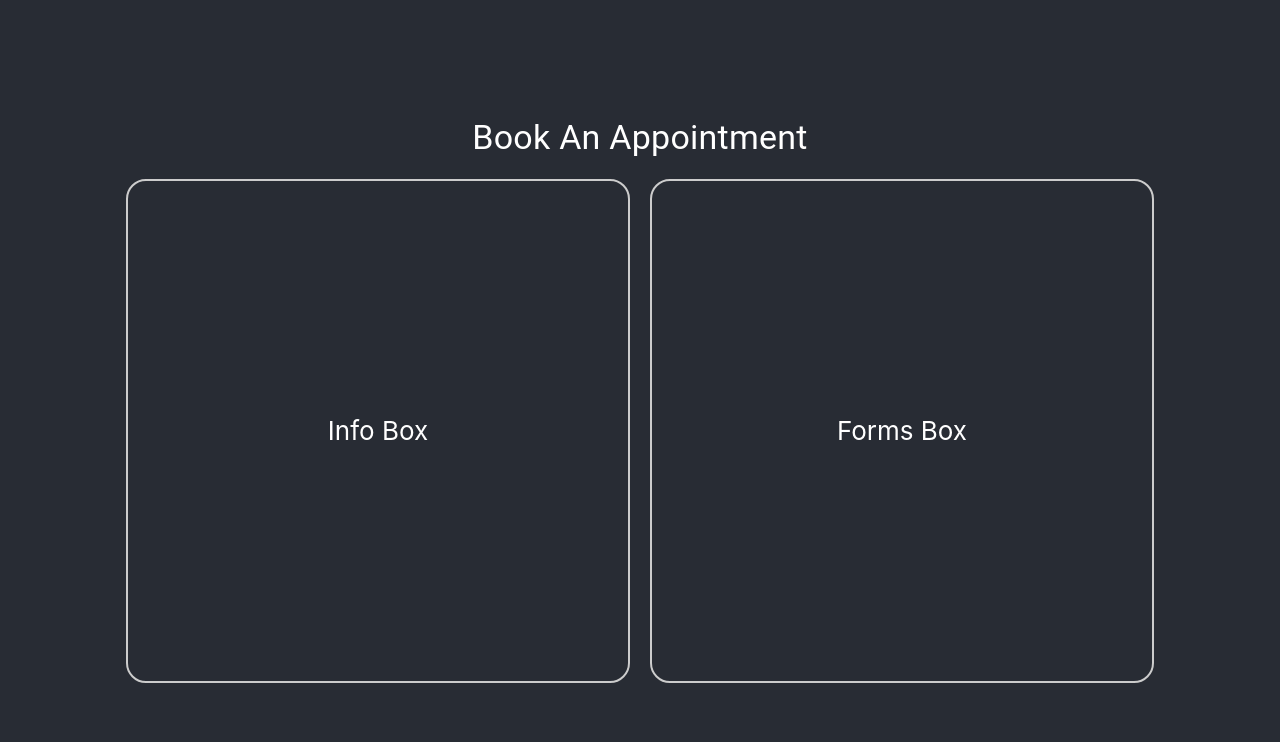
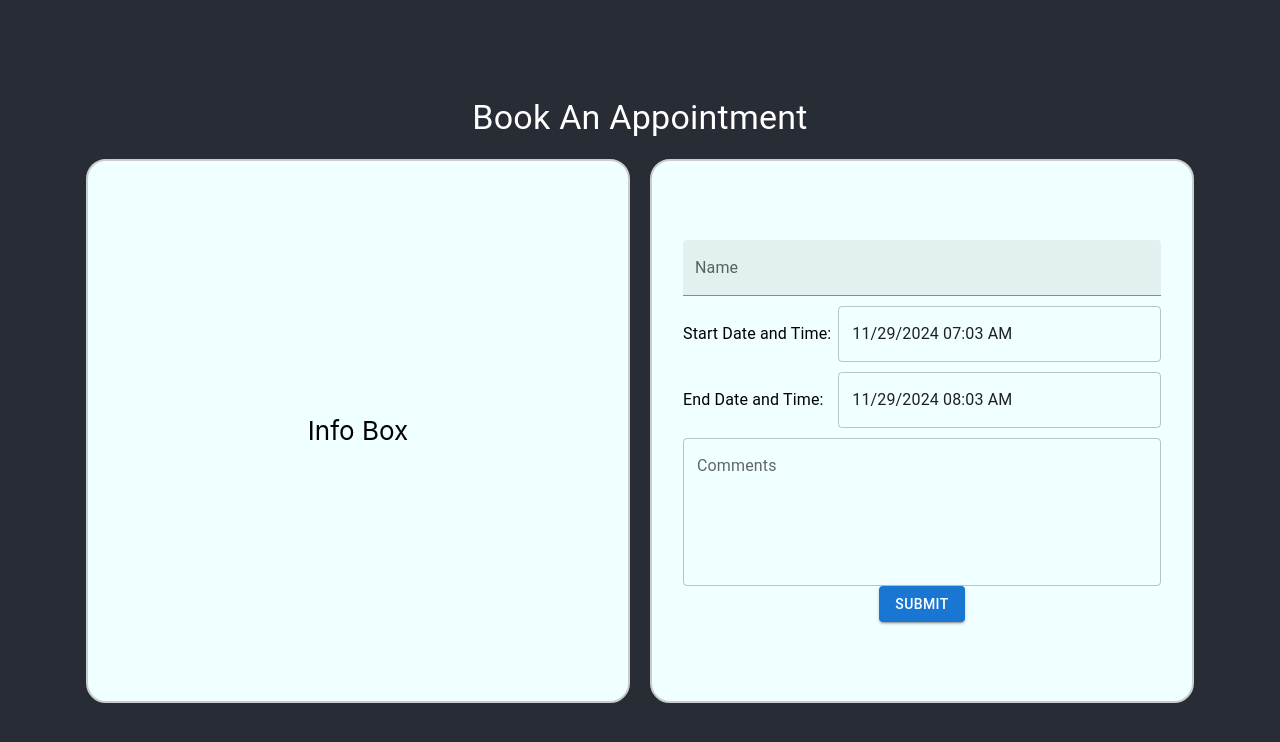
Before and after one commit to Granada-JT/appointments-frontend, a React (Create React App) app: page / in a window 1280 px wide. Shown: the top 742 px of the page. Built offline with nearby package versions, Linux system fonts and the light colour scheme.

Commit message:
feat: add appointment form

```diff
--- a/package.json
+++ b/package.json
@@ -6,6 +6,7 @@
     "@emotion/react": "^11.13.5",
     "@emotion/styled": "^11.13.5",
     "@mui/material": "^6.1.9",
+    "@mui/x-date-pickers": "^7.23.0",
     "@testing-library/jest-dom": "^5.17.0",
     "@testing-library/react": "^13.4.0",
     "@testing-library/user-event": "^13.5.0",
@@ -13,8 +14,10 @@
     "@types/node": "^16.18.121",
     "@types/react": "^18.3.12",
     "@types/react-dom": "^18.3.1",
+    "dayjs": "^1.11.13",
     "react": "^18.3.1",
     "react-dom": "^18.3.1",
+    "react-hook-form": "^7.53.2",
     "react-scripts": "5.0.1",
     "typescript": "^4.9.5",
     "web-vitals": "^2.1.4"
--- a/src/App.css
+++ b/src/App.css
@@ -27,5 +27,8 @@
   width: 500px;
   height: 500px;
   border-radius: 20px;
-  border: 2px solid #ccc
+  border: 2px solid #ccc;
+  color: #000000;
+  padding: 20px;
+  background-color: azure;
 }
--- a/src/App.tsx
+++ b/src/App.tsx
@@ -1,4 +1,5 @@
 import './App.css';
+import AppointmentForm from './components/AppointmentForm';
 import { Box, Typography } from '@mui/material';
 
 function App() {
@@ -13,7 +14,7 @@ function App() {
             Info Box
           </Box>
           <Box className="app-box">
-            Forms Box
+            <AppointmentForm />
           </Box>
         </Box>
       </Box>
--- /dev/null
+++ b/src/components/AppointmentForm.tsx
@@ -0,0 +1,163 @@
+import { Controller, useForm } from 'react-hook-form';
+import { MobileDateTimePicker } from '@mui/x-date-pickers/MobileDateTimePicker';
+import { LocalizationProvider } from '@mui/x-date-pickers/LocalizationProvider';
+import { AdapterDayjs } from '@mui/x-date-pickers/AdapterDayjs';
+import dayjs from 'dayjs';
+
+import {
+  Box,
+  Button,
+  FormControl,
+  FormHelperText,
+  TextField,
+  Typography
+} from '@mui/material';
+
+interface FormDataTypes {
+  name: string;
+  startDateTime: Date | null;
+  endDateTime: Date | null;
+  comments: string;
+}
+
+const onSubmit = (data: FormDataTypes) => {
+  alert('Appointment Successfully Booked')
+}
+
+const AppointmentForm = () => {
+  const {
+    control,
+    formState: { errors },
+    handleSubmit,
+    setValue
+  } = useForm({
+    defaultValues: {
+    name: '',
+    startDateTime: new Date,
+    endDateTime: new Date(new Date().getTime() + 60 * 60 * 1000),
+    comments: ''
+    }
+  })
+
+  return (
+    <form onSubmit={handleSubmit(onSubmit)}>
+      <FormControl fullWidth>
+        <Controller
+          name='name'
+          control={control}
+          rules={{ required: true }}
+          render={({ field: { value, onChange }}) => (
+            <TextField
+              type='text'
+              label='Name'
+              variant='filled'
+              color='info'
+              value={value}
+              onChange={(e) => {
+                onChange(e)
+                setValue('name', e.target.value)
+              }}
+              error={Boolean(errors.name)}
+              fullWidth={true}
+            />
+          )}
+        />
+        {errors.name && (
+          <FormHelperText
+            sx={{ color: 'error.main' }}
+            id='validation-message'
+          >
+          This field is required
+          </FormHelperText>
+        )}
+      </FormControl>
+      <Box sx={{ display: "flex", alignItems: "center", marginTop: "10px" }}>
+        <Typography sx={{ width: '230px'}} align="left">Start Date and Time:</Typography>
+        <FormControl fullWidth>
+          <Controller
+            name='startDateTime'
+            control={control}
+            rules={{ required: true }}
+            render={({ field: { value, onChange }}) => (
+              <LocalizationProvider dateAdapter={AdapterDayjs}>
+                <MobileDateTimePicker
+                  defaultValue={dayjs(value)}
+                  onChange={(date) => {onChange(date?.toDate())}}
+                />
+              </LocalizationProvider>
+            )}
+          />
+          {errors.startDateTime && (
+            <FormHelperText
+              sx={{ color: 'error.main' }}
+              id='validation-message'
+            >
+            This field is required
+            </FormHelperText>
+          )}
+        </FormControl>
+      </Box>
+      <Box sx={{ display: "flex", alignItems: "center", marginY: "10px" }}>
+        <Typography sx={{ width: '230px'}} align="left">End Date and Time:</Typography>
+        <FormControl fullWidth>
+          <Controller
+            name='endDateTime'
+            control={control}
+            rules={{ required: true }}
+            render={({ field: { value, onChange }}) => (
+              <LocalizationProvider dateAdapter={AdapterDayjs}>
+                <MobileDateTimePicker
+                  defaultValue={dayjs(value)}
+                  onChange={(date) => {onChange(date?.toDate())}}
+                />
+              </LocalizationProvider>
+            )}
+          />
+          {errors.endDateTime && (
+            <FormHelperText
+              sx={{ color: 'error.main' }}
+              id='validation-message'
+            >
+            This field is required
+            </FormHelperText>
+          )}
+        </FormControl>
+      </Box>
+      <FormControl fullWidth>
+        <Controller
+          name='comments'
+          control={control}
+          rules={{ required: false }}
+          render={({ field: { value, onChange }}) => (
+            <TextField
+              type='text'
+              label='Comments'
+              variant='outlined'
+              multiline
+              rows={5}
+              color='info'
+              value={value}
+              onChange={(e) => {
+                onChange(e)
+                setValue('comments', e.target.value)
+              }}
+              error={Boolean(errors.comments)}
+              fullWidth={true}
+            />
+          )}
+        />
+        {errors.comments && (
+          <FormHelperText
+            sx={{ color: 'error.main' }}
+            id='validation-message'
+          >
+          This field is required
+          </FormHelperText>
+        )}
+      </FormControl>
+      <Button type='submit' variant='contained'>Submit</Button>
+    </form>
+  )
+}
+
+export default AppointmentForm;
```
Also changed, not shown: 1 other file (tests, documents, lock files or other folders).
